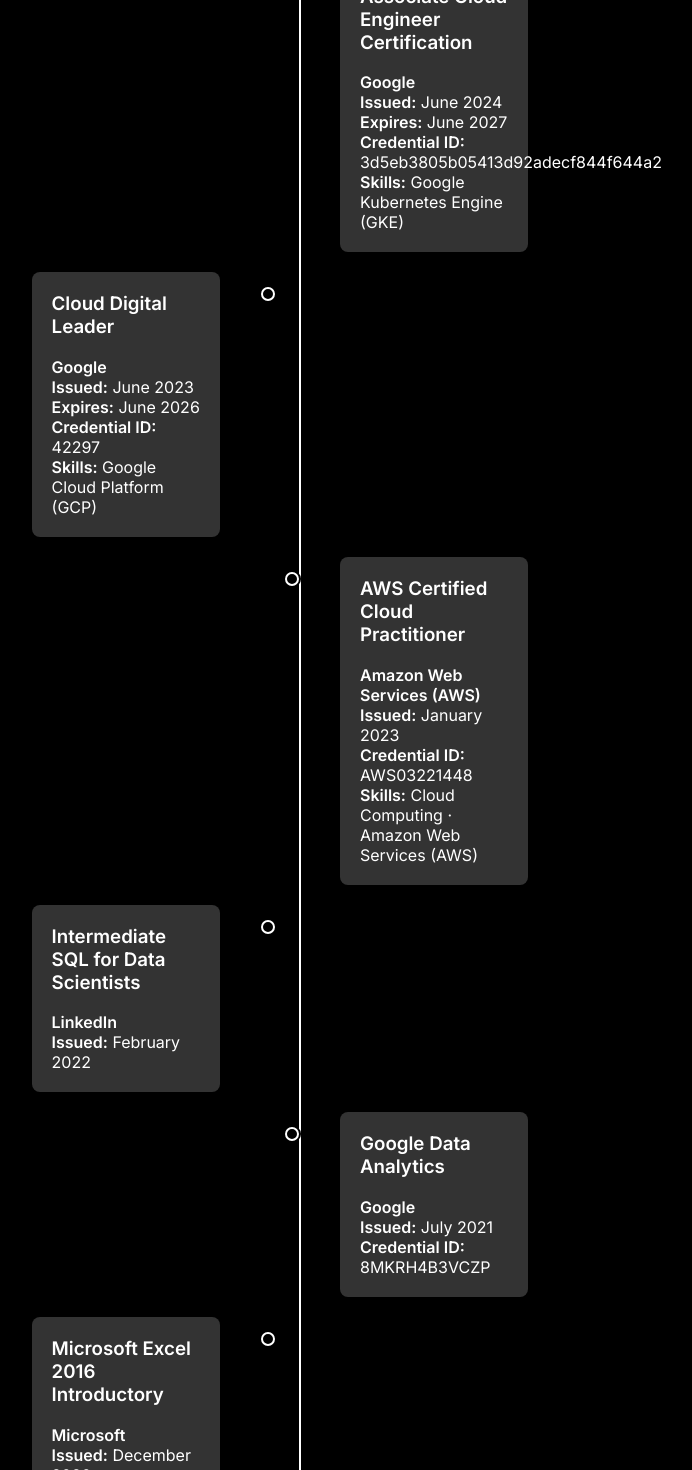
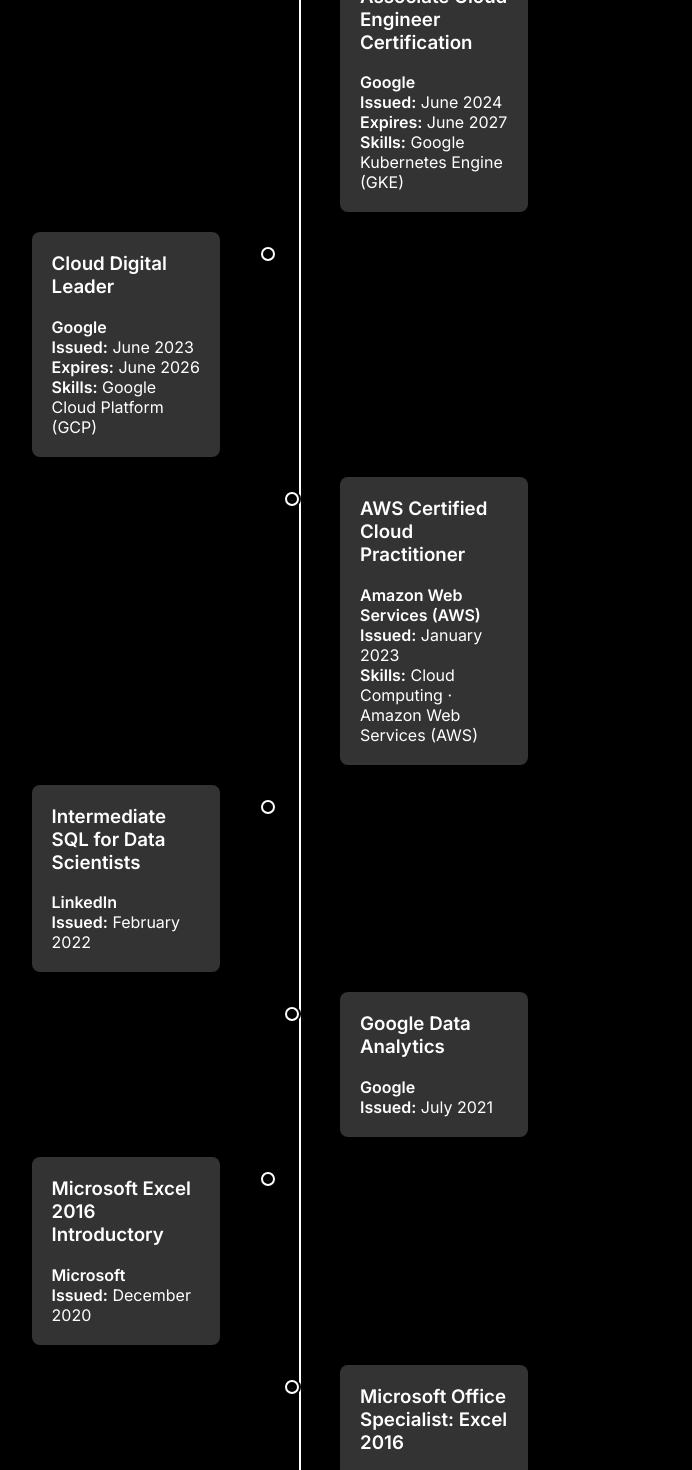
Before and after one commit to ralphieninefo/hire-raphael-nextjs, a Next.js app: page /my-tech-certs in a window 1280 px wide. Shown: the part 580-2050 px from the top of the page, without its empty margins (340-1032 px from the left). Built offline with nearby package versions, Linux system fonts and the light colour scheme; a web font is replaced by a local one.

Commit message:
Remove credential IDs from My Tech Certs page

```diff
--- a/pages/my-tech-certs.js
+++ b/pages/my-tech-certs.js
@@ -25,7 +25,6 @@
               <p><strong>Google</strong></p>
               <p><strong>Issued:</strong> June 2024</p>
               <p><strong>Expires:</strong> June 2027</p>
-              <p><strong>Credential ID:</strong> 3d5eb3805b05413d92adecf844f644a2</p>
               <p><strong>Skills:</strong> Google Kubernetes Engine (GKE)</p>
             </div>
           </div>
@@ -35,7 +34,6 @@
               <p><strong>Google</strong></p>
               <p><strong>Issued:</strong> June 2023</p>
               <p><strong>Expires:</strong> June 2026</p>
-              <p><strong>Credential ID:</strong> 42297</p>
               <p><strong>Skills:</strong> Google Cloud Platform (GCP)</p>
             </div>
           </div>
@@ -44,7 +42,6 @@
               <h3>AWS Certified Cloud Practitioner</h3>
               <p><strong>Amazon Web Services (AWS)</strong></p>
               <p><strong>Issued:</strong> January 2023</p>
-              <p><strong>Credential ID:</strong> AWS03221448</p>
               <p><strong>Skills:</strong> Cloud Computing · Amazon Web Services (AWS)</p>
             </div>
           </div>
@@ -60,7 +57,6 @@
               <h3>Google Data Analytics</h3>
               <p><strong>Google</strong></p>
               <p><strong>Issued:</strong> July 2021</p>
-              <p><strong>Credential ID:</strong> 8MKRH4B3VCZP</p>
             </div>
           </div>
           <div className={styles.timelineItem}>
```
